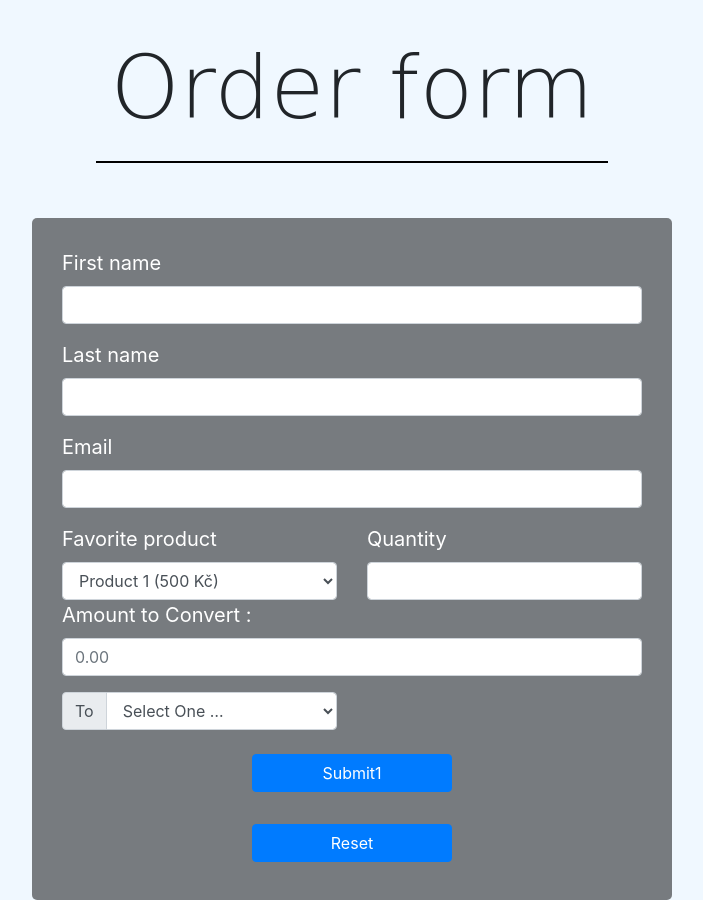
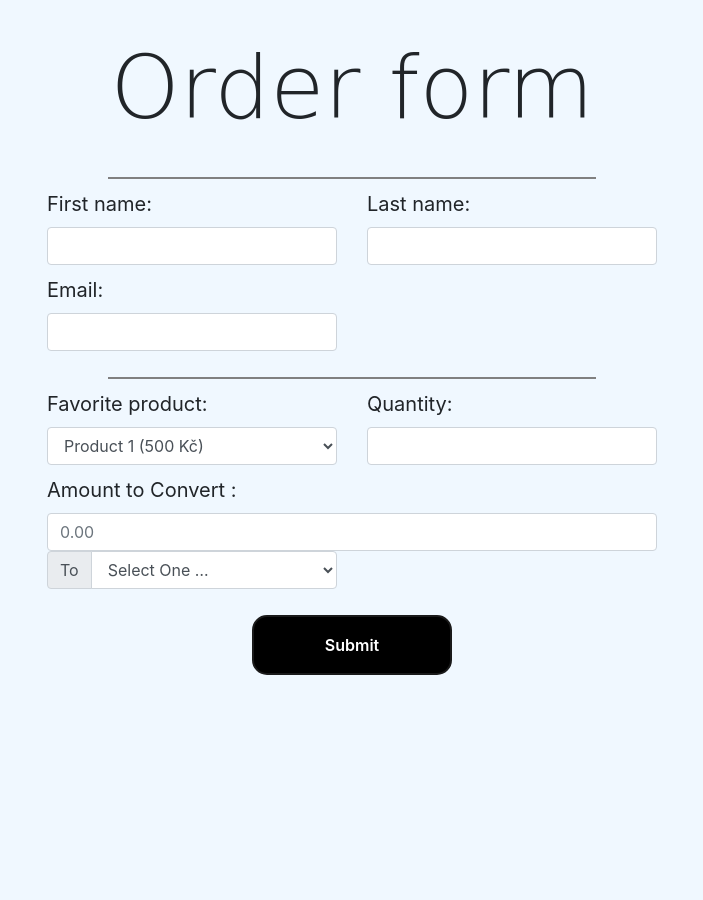
Before and after one commit to Disi77/flask_app_study, a Flask app: page / in a window 1280 px wide. Shown: the whole page, without its empty margins (288-991 px from the left). After the commit the page ends 675 px from the top, so only its background shows below. Run offline with Flask 2, Linux system fonts and the light colour scheme; some libraries are stand-ins or nearby versions.

Commit message:
třetí commit

```diff
--- a/app.py
+++ b/app.py
@@ -9,31 +9,23 @@ app.secret_key = "lasjkflksdfjalskfj"
 
 
 class OrderForm(FlaskForm):
-    first_name = StringField("First name", validators=[DataRequired(), Length(min=2, max=55)])
-    last_name = StringField("Last name", validators=[DataRequired(), Length(min=2, max=55)])
-    email = StringField("Email", validators=[DataRequired(), Email()])
-    product = SelectField("Favorite product", choices=[('p1', 'Product 1 (500 Kč)'), ('p2', 'Product 2 (1.000 Kč)'), ('p3', 'Product 3 (1.500 Kč)')])
-    quantity = IntegerField("Quantity", validators=[DataRequired(), NumberRange(min=1, max=20)])
-    submit = SubmitField("Submit1")
-
+    first_name = StringField("First name:", validators=[DataRequired(), Length(min=2, max=55)])
+    last_name = StringField("Last name:", validators=[DataRequired(), Length(min=2, max=55)])
+    email = StringField("Email:", validators=[DataRequired(), Email()])
+    product = SelectField("Favorite product:", choices=[('p1', 'Product 1 (500 Kč)'), ('p2', 'Product 2 (1.000 Kč)'), ('p3', 'Product 3 (1.500 Kč)')])
+    quantity = IntegerField("Quantity:", validators=[DataRequired(), NumberRange(min=1, max=20)])
+    submit = SubmitField("Submit")
 
 
 @app.route("/", methods=["GET", "POST"])
 def home():
     form = OrderForm()
-    print(1)
-    if form.is_submitted():
-        print("druhá kontrola")
 
     if form.validate_on_submit():
-        print("kontrola")
+        pass
         # first_name = form.first_name.data
         # last_name = form.last_name.data
         # email = form.email.data
         # print(first_name, last_name, email)
 
-    print(2)
     return render_template("index.html", form=form)
-
-
-# set FLASK_DEBUG=on
--- a/static/css/style.css
+++ b/static/css/style.css
@@ -12,9 +12,9 @@ body {
 }
 
 hr {
-	border-top: 2px solid black;
-	width: 40%;
-	margin-bottom: 55px;
+	border-top: 2px solid grey;
+	width: 80%;
+	margin-bottom: 10px;
 }
 
 .main {
@@ -69,7 +69,56 @@ label {
 	}
 }
 
-.error_message2 {
-	color: blue;
-	font-size: 60px;
+.error-message {
+    color :red;
 }
+
+.container {
+	max-width: 50%;
+}
+
+.row {
+	padding-bottom: 10px;
+}
+
+.button-27 {
+  appearance: none;
+  background-color: #000000;
+  border: 2px solid #1A1A1A;
+  border-radius: 15px;
+  box-sizing: border-box;
+  color: #FFFFFF;
+  cursor: pointer;
+  display: inline-block;
+  font-family: Roobert,-apple-system,BlinkMacSystemFont,"Segoe UI",Helvetica,Arial,sans-serif,"Apple Color Emoji","Segoe UI Emoji","Segoe UI Symbol";
+  font-size: 16px;
+  font-weight: 600;
+  line-height: normal;
+  margin: 0;
+  min-height: 60px;
+  min-width: 0;
+  outline: none;
+  padding: 16px 24px;
+  text-align: center;
+  text-decoration: none;
+  transition: all 300ms cubic-bezier(.23, 1, 0.32, 1);
+  user-select: none;
+  -webkit-user-select: none;
+  touch-action: manipulation;
+  width: 200px;
+  will-change: transform;
+}
+
+.button-27:disabled {
+  pointer-events: none;
+}
+
+.button-27:hover {
+  box-shadow: rgba(0, 0, 0, 0.25) 0 8px 15px;
+  transform: translateY(-2px);
+}
+
+.button-27:active {
+  box-shadow: none;
+  transform: translateY(0);
+}
--- a/templates/index.html
+++ b/templates/index.html
@@ -3,16 +3,9 @@
 
 <head>
 	<meta charset="UTF-8">
-	<meta http-equiv="X-UA-Compatible" content="IE=edge">
 	<meta name="viewport" content="width=device-width, initial-scale=1.0">
-	<title>Currency Converter</title>
+	<title>Order form</title>
 	<link rel="stylesheet" href="https://maxcdn.bootstrapcdn.com/bootstrap/4.5.2/css/bootstrap.min.css">
-
-
-	<!-- <link href="https://fonts.googleapis.com/css2?family=Amiri&family=Lobster&family=Pacifico&display=swap"
-		rel="stylesheet"> -->
-
-	<!-- linking style.css file-->
 	<link rel="stylesheet" href="static/css/style.css">
 </head>
 
@@ -20,43 +13,51 @@
 
 	<!-- Currency Converter -->
 	<h1 class="heading text-center display-2"> Order form</h1>
+	<div class="container">
+		<form name="order_form" action="" method="post" novalidate>
+			<fieldset class="form-group">
+				{{ form.hidden_tag() }}
 				<hr>
-	<div class="container">
 
-		<div class="main" action="" method="post" novalidate>
-			{{ form.hidden_tag() }}
-			<div class="form-group">
+				<div class="row">
+					<div class="col-sm-6">
 						{{ form.first_name.label }}<br>
-				{{ form.first_name(class="form-control searchBox") }}
+						{{ form.first_name(class="form-control") }}
 
 						{% for error in form.first_name.errors %}
-				<span class="error-message2">{{ error }}</span>
+						<span class="error-message">
+							{{ error }}
+						</span>
 						{% endfor %}
 					</div>
-
-			<div class="form-group">
+					<div class="col-sm-6">
 						{{ form.last_name.label }}<br>
-				{{ form.last_name(class="form-control searchBox") }}
+						{{ form.last_name(class="form-control") }}
 
 						{% for error in form.last_name.errors %}
-				<span class="error-message2">{{ error }}</span>
+						<span class="error-message">{{ error }}</span>
 						{% endfor %}
 					</div>
+				</div>
 
-			<div class="form-group">
+				<div class="row">
+					<div class="col-sm-6">
 						{{ form.email.label }}<br>
-				{{ form.email(class="form-control searchBox") }}
+						{{ form.email(class="form-control") }}
 
 						{% for error in form.email.errors %}
 						<span class="error-message">{{ error }}</span>
 						{% endfor %}
 					</div>
+				</div>
+
+				<hr>
 
 				<div class="row">
 					<div class="col-sm-6">
 
 						{{ form.product.label }}<br>
-					{{ form.product(class="form-control searchBox") }}
+						{{ form.product(class="form-control") }}
 
 						{% for error in form.product.errors %}
 						<span class="error-message">{{ error }}</span>
@@ -65,7 +66,7 @@
 					<div class="col-sm-6">
 
 						{{ form.quantity.label }}<br>
-					{{ form.quantity(class="form-control searchBox") }}
+						{{ form.quantity(class="form-control") }}
 
 						{% for error in form.quantity.errors %}
 						<span class="error-message">{{ error }}</span>
@@ -73,11 +74,11 @@
 					</div>
 				</div>
 
-			<div class="form-group">
+				<div>
 					<label for="oamount">
 						Amount to Convert :
 					</label>
-				<input type="text" class="form-control searchBox" placeholder="0.00" id="oamount">
+					<input type="text" class="form-control" placeholder="0.00" id="oamount">
 				</div>
 
 				<div class="row">
@@ -147,26 +148,10 @@
 				</div>
 
 				<div class="text-center">
-				<p>
-					{{ form.submit(class="btn btn-primary convert m-2") }}
-				</p>
-
-
-				<!-- reset button -->
-				<button class="btn btn-primary m-2" onclick="clearVal()">
-					Reset
-				</button>
+						{{ form.submit(class="button-27") }}
 				</div>
-
-		</div>
-
-		<!-- <div id="finalAmount" class="text-center">
-
-			<h2>Converted Amount :
-				<span class="finalValue" style="color:green;">
-				</span>
-			</h2>
-		</div> -->
+			</fieldset>
+		</form>
 	</div>
 
 </body>
```
Also changed, not shown: templates/home.html (deleted, +0 -70 lines). Lines whose indentation alone changed are shown as unchanged.
